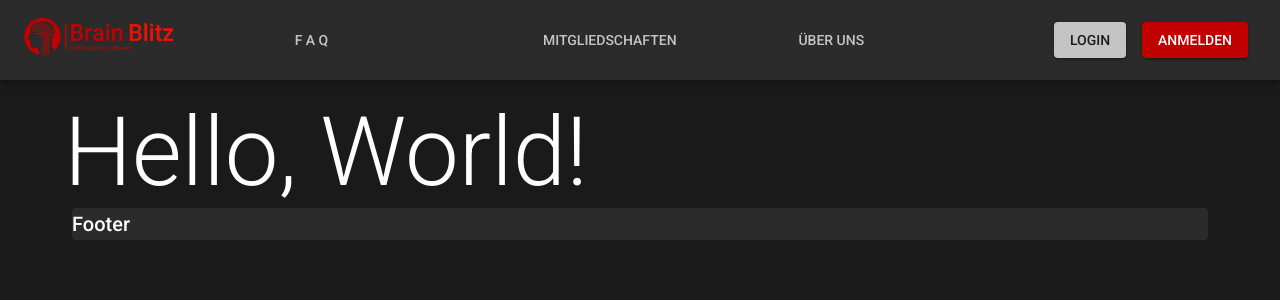
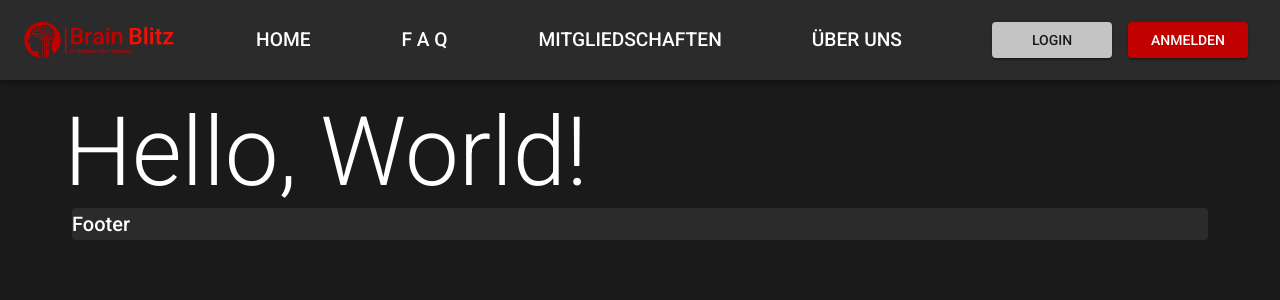
Before and after one commit to SlowMoschen/Brain_Blitz, a React (Vite) app in the folder material-ui-test/: page / in a window 1280 px wide. Shown: the top 300 px of the page. Built offline with nearby package versions, Linux system fonts and the light colour scheme.

Commit message:
implementation on Navbar for mobile and desktop

```diff
--- a/material-ui-test/src/routes/home/components/navbar/AuthMenu.tsx
+++ b/material-ui-test/src/routes/home/components/navbar/AuthMenu.tsx
@@ -1,4 +1,3 @@
-
 import { Box } from "@mui/material";
 import { useNavigate } from "react-router-dom";
 import { BREAKPOINTS } from "../../../../configs/Breakpoints";
@@ -10,9 +9,10 @@ export default function AuthMenu() {
   const redirect = useNavigate();
   const { width } = useScreenSize();
 
+  const isMobile = width <= BREAKPOINTS.sm;
   const defaultStyles = {
     mx: 1,
-      width: width >= BREAKPOINTS.sm ? "auto" : "100%",
+    width: isMobile ? "100%" : "120px",
   };
 
   return (
--- a/material-ui-test/src/routes/home/components/navbar/NavMenu.tsx
+++ b/material-ui-test/src/routes/home/components/navbar/NavMenu.tsx
@@ -1,10 +1,13 @@
 import { Box, ListItem } from "@mui/material";
-import { Link } from "react-router-dom";
-import Logo from "../../../../shared/components/Logo";
+import { BREAKPOINTS } from "../../../../configs/Breakpoints";
 import RouterButton from "../../../../shared/components/buttons/RouterButton";
 import useScreenSize from "../../../../shared/hooks/useScreenSize";
 
 const defaultMenuItems = [
+  {
+    text: "Home",
+    to: "/",
+  },
   {
     text: "F A Q",
     to: "/faq",
@@ -22,16 +25,31 @@ const defaultMenuItems = [
 export default function NavMenu() {
   const { width } = useScreenSize();
 
+  const isMobile = width <= BREAKPOINTS.sm;
+  const isDesktop = width > BREAKPOINTS.lg;
+
+  const BoxStyles = {
+    display: "flex",
+    flexDirection: isMobile ? "column" : "row",
+    justifyContent: isMobile ? "center" : "space-evenly",
+    alignItems: "center",
+    width: "100%",
+    p: isMobile ? 2 : 0,
+  };
+
+  const ListItemStyles = {
+    p: 0,
+    textAlign: "center",
+    width: "fit-content",
+  };
+
+  const fontSize = isDesktop ? "1.2rem" : "1rem";
+
   return (
-    <Box sx={{ width: "100%", display: "flex" }}>
-      <ListItem sx={{ p: 0, textAlign: "center" }}>
-        <Link to="/">
-          <Logo maxHeight="50px" maxWidth="150px" />
-        </Link>
-      </ListItem>
+    <Box sx={{ ...BoxStyles }}>
       {defaultMenuItems.map((item, index) => (
-        <ListItem key={index} sx={{ p: 0, textAlign: "center" }}>
-          <RouterButton to={item.to} text={item.text} color="secondary" />
+        <ListItem key={index} sx={{ ...ListItemStyles }}>
+          <RouterButton to={item.to} text={item.text} color="text" sx={{ fontSize }} />
         </ListItem>
       ))}
     </Box>
--- a/material-ui-test/src/routes/home/components/navbar/_MobileNavbar.main.tsx
+++ b/material-ui-test/src/routes/home/components/navbar/_MobileNavbar.main.tsx
@@ -1,12 +1,26 @@
-import { AppBar, Toolbar, IconButton, Box } from "@mui/material";
+import MenuIcon from "@mui/icons-material/Menu";
+import { AppBar, Box, IconButton, Toolbar } from "@mui/material";
 import useToggle from "../../../../shared/hooks/useToggle";
 import AuthMenu from "./AuthMenu";
+import NavMenu from "./NavMenu";
 import { defaultNavbarStyles } from "./navbar.styles";
-import NavMenu from "./NavMenu";
-import MenuIcon from "@mui/icons-material/Menu";
+import Logo from "../../../../shared/components/Logo";
 
 export default function MobileNavbar() {
   const [isOpen, toggleIsOpen] = useToggle();
+
+  const drawerStyles = {
+    position: "absolute",
+    top: "100%",
+    left: isOpen ? 0 : "-100%",
+    width: "100%",
+    bgcolor: "background.secondary",
+    transition: "left",
+    transitionDuration: "300ms",
+    display: "flex",
+    flexDirection: "column",
+    alignItems: "center",
+  };
 
   return (
     <AppBar sx={{ ...defaultNavbarStyles }}>
@@ -15,14 +29,10 @@ export default function MobileNavbar() {
           <MenuIcon sx={{ color: "secondary.main", fontSize: "2rem" }} />
         </IconButton>
         <AuthMenu />
-        {isOpen && (
-          <Box
-            position={"absolute"}
-            sx={{ top: "100%", left: "0", bgcolor: "background.secondary", width: "100%" }}
-          >
-            <NavMenu />
-          </Box>
-        )}
+        <Box sx={{ ...drawerStyles }}>
+          <Logo maxWidth="150px" />
+          <NavMenu />
+        </Box>
       </Toolbar>
     </AppBar>
   );
--- a/material-ui-test/src/routes/home/components/navbar/_Navbar.main.tsx
+++ b/material-ui-test/src/routes/home/components/navbar/_Navbar.main.tsx
@@ -2,11 +2,23 @@ import { AppBar, Toolbar } from "@mui/material";
 import NavMenu from "./NavMenu";
 import AuthMenu from "./AuthMenu";
 import { defaultNavbarStyles } from "./navbar.styles";
+import Logo from "../../../../shared/components/Logo";
 
 export default function Navbar() {
   return (
-    <AppBar sx={{ ...defaultNavbarStyles, minHeight: '5rem', justifyContent: 'center'}}>
-      <Toolbar>
+    <AppBar
+      sx={{
+        ...defaultNavbarStyles,
+        minHeight: "5rem",
+        display: "flex",
+        justifyContent: "center",
+        alignItems: "center",
+      }}
+    >
+      <Toolbar
+        sx={{ display: "flex", justifyContent: "center", alignItems: "center", width: "100%" }}
+      >
+        <Logo maxWidth="150px" />
         <NavMenu />
         <AuthMenu />
       </Toolbar>
```
Lines whose indentation alone changed are shown as unchanged.
